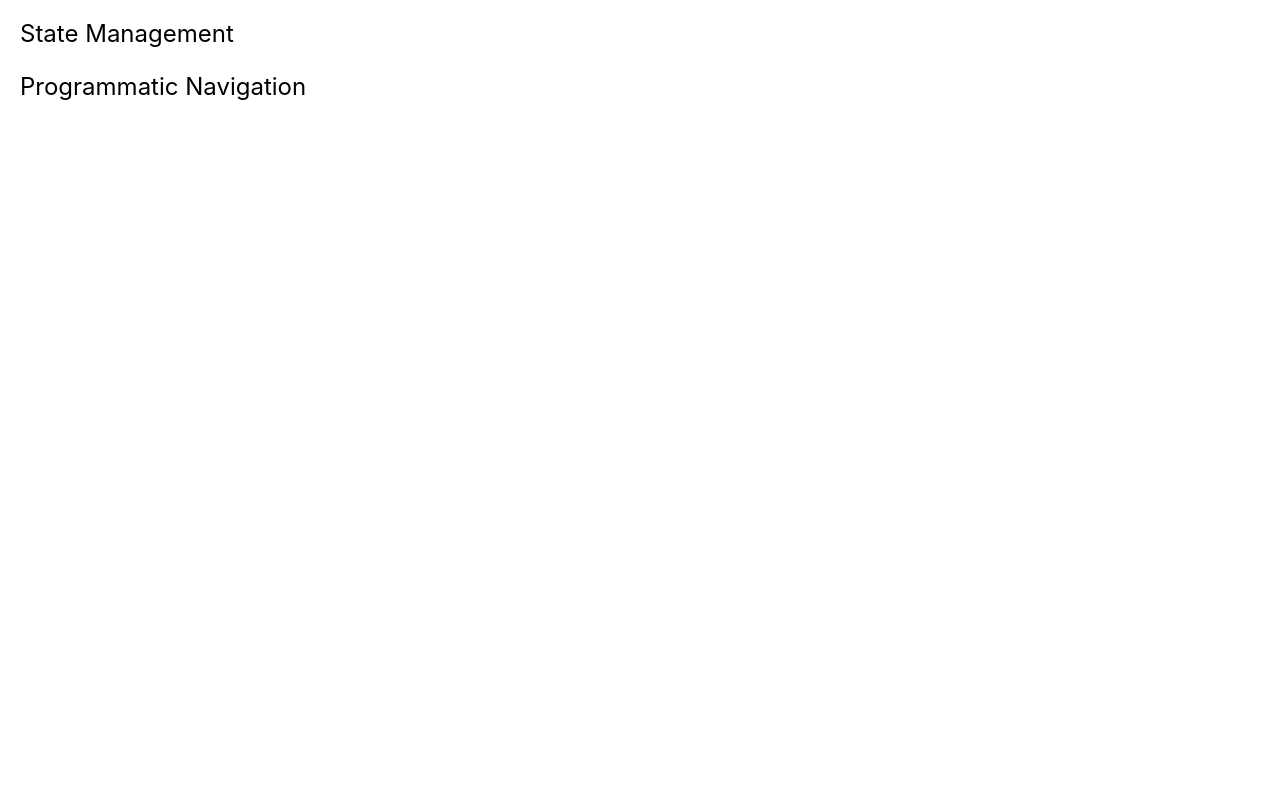
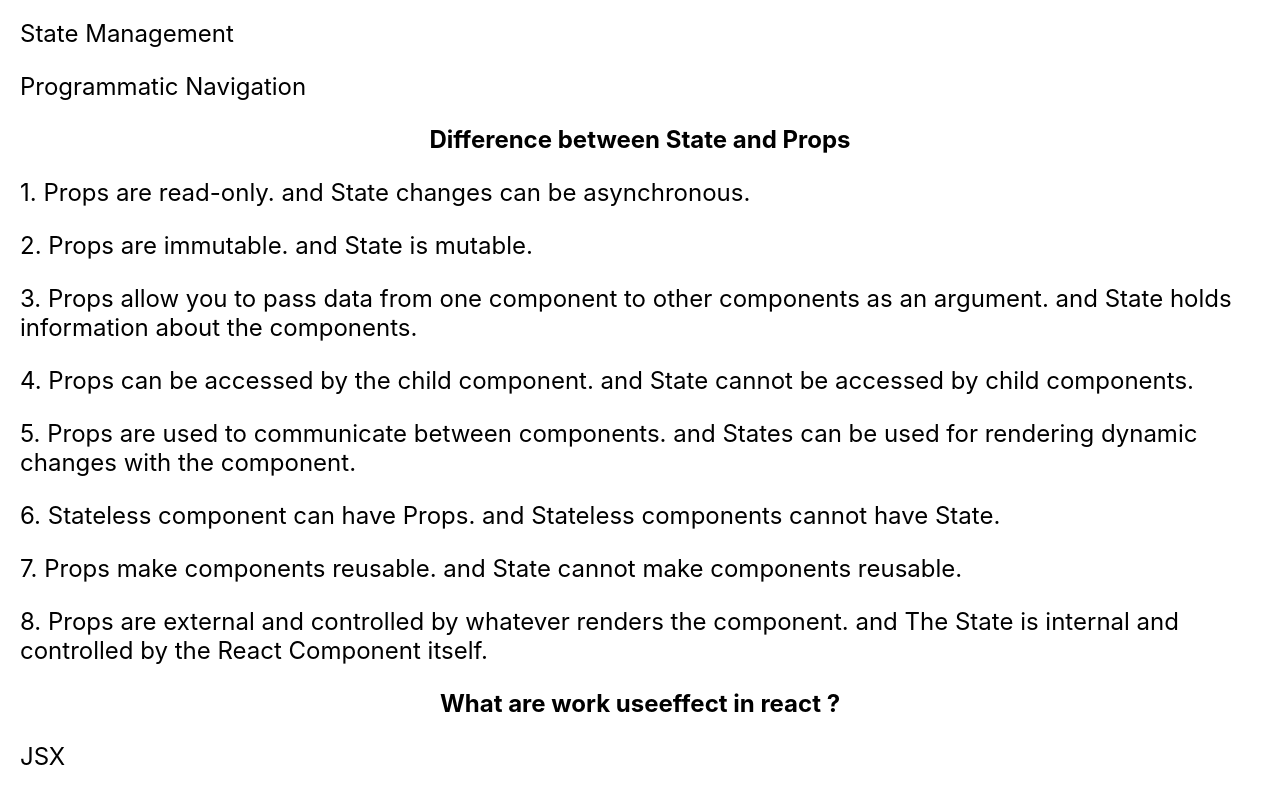
Before and after one commit to sl243/health-line, a React (Create React App) app: page / in a window 1280 px wide. Shown: the part 2020-2823 px from the top of the page. Before the commit the page ends 2165 px from the top, so only its background shows below. Built offline with nearby package versions, Linux system fonts and the light colour scheme.

Commit message:
second question answer added

```diff
--- a/src/components/QuestionAns/QuestionAns.js
+++ b/src/components/QuestionAns/QuestionAns.js
@@ -15,7 +15,21 @@ const QuestionAns = () => {
                 <p className='answer'>State Management</p>
                 <p className='answer'>Programmatic Navigation</p>
             </div>
-
+            <div>
+                <h2 className='question'>Difference between State and Props</h2>
+                <p className='answer'>1. Props are read-only. and 	State changes can be asynchronous.</p>
+                <p className='answer'>2. Props are immutable. and 	State is mutable.</p>
+                <p className='answer'>3. Props allow you to pass data from one component to other components as an argument. and State holds information about the components.</p>
+                <p className='answer'>4. Props can be accessed by the child component. and State cannot be accessed by child components.</p>
+                <p className='answer'>5. Props are used to communicate between components. and States can be used for rendering dynamic changes with the component.</p>
+                <p className='answer'>6. Stateless component can have Props. and Stateless components cannot have State.</p>
+                <p className='answer'>7. Props make components reusable. and State cannot make components reusable.</p>
+                <p className='answer'>8. Props are external and controlled by whatever renders the component. and The State is internal and controlled by the React Component itself.</p>
+            </div>
+            <div>
+                <h2 className='question'>What are work useeffect in react ?</h2>
+                <p className='answer'>JSX</p>
+            </div>
         </div>
     );
 };
```
